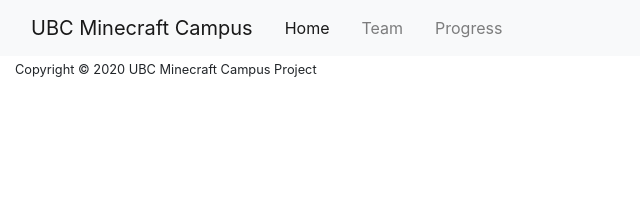
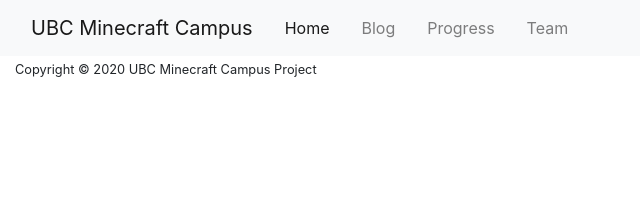
Before and after one commit to UBC-Minecraft-Campus/UBC-Minecraft-Campus.github.io, a Jekyll site: the page built from index.html, in a window 1280 px wide. Shown: the top 212 px of the page, without its empty margins (0-640 px from the left). Built offline with Jekyll 4.4.1, drawn with Linux system fonts in a browser that asks for light colours.

Commit message:
Added pages

```diff
--- a/_data/navigation.yml
+++ b/_data/navigation.yml
@@ -1,6 +1,8 @@
 - text: 'Home'
   url: /
+- text: 'Blog'
+  url: /blog
+- text: 'Progress'
+  url: /progress
 - text: 'Team'
   url: /team
-- text: 'Progress'
-  url: /progress
--- /dev/null
+++ b/blog.html
@@ -0,0 +1,4 @@
+---
+layout: default
+permalink: /blog
+---
--- /dev/null
+++ b/progress.html
@@ -0,0 +1,4 @@
+---
+layout: default
+permalink: /progress
+---
--- /dev/null
+++ b/team.html
@@ -0,0 +1,4 @@
+---
+layout: default
+permalink: /team
+---
```
